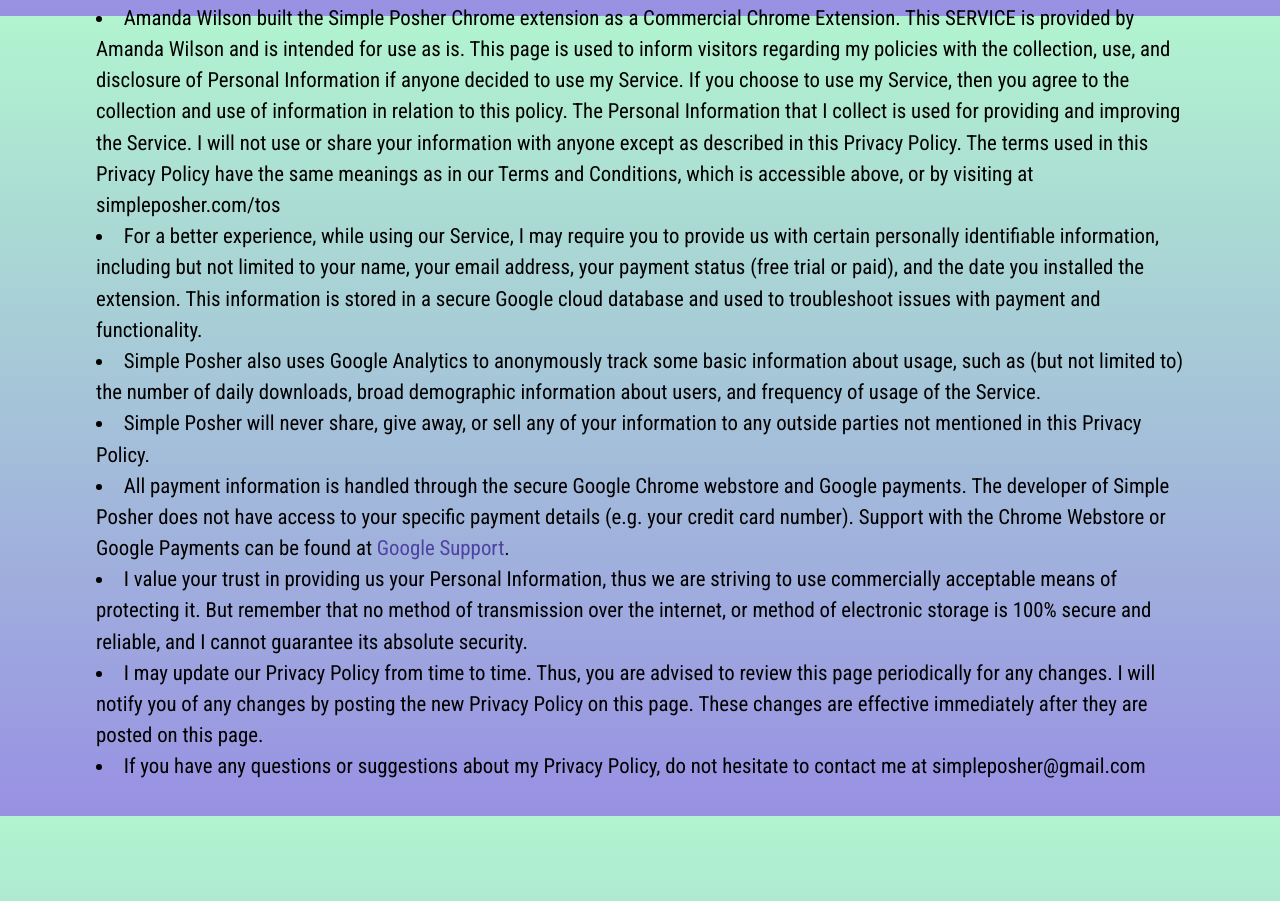
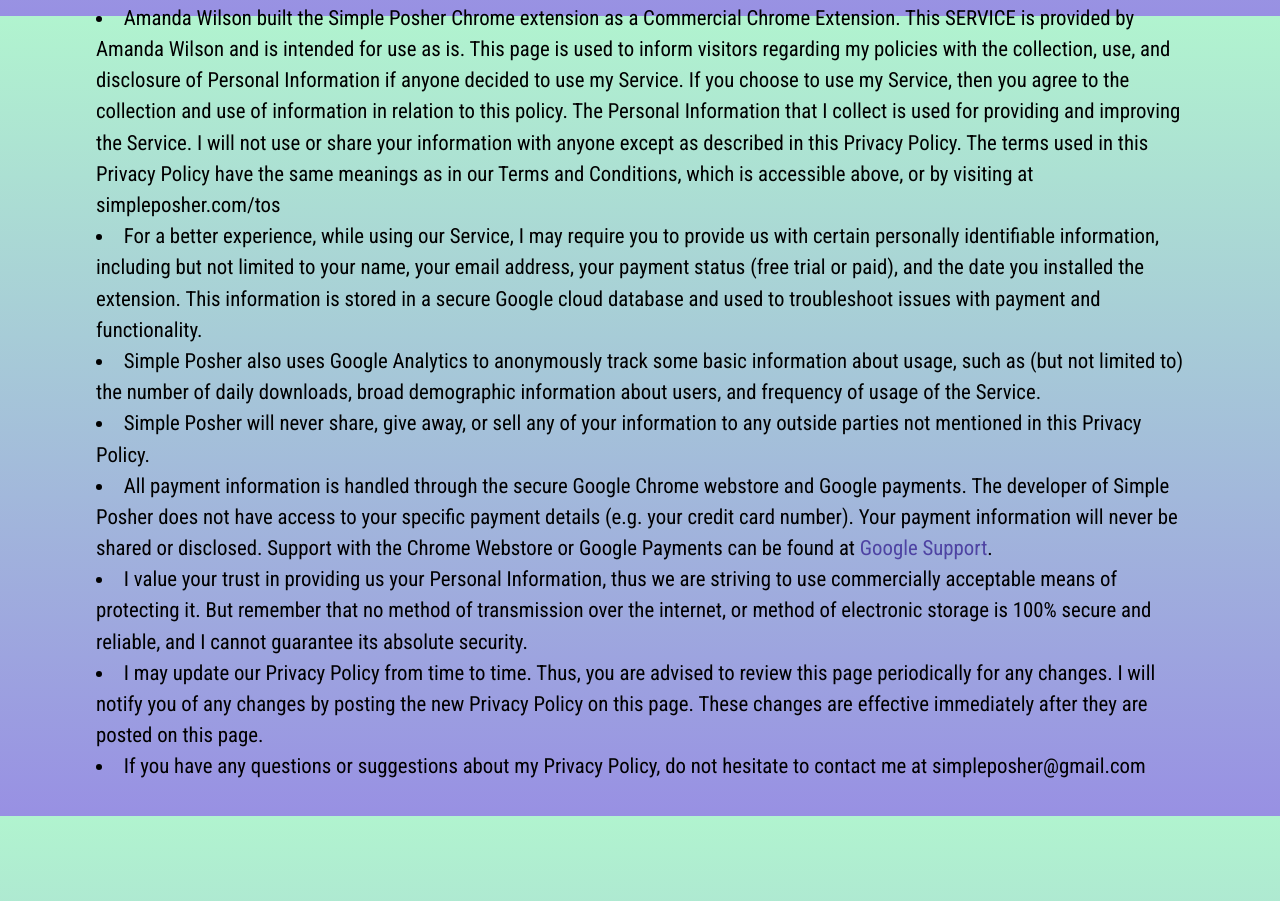
Before and after one commit to amandapgh/spwebsite-public, a plain HTML site: page tos.html in a window 1280 px wide. Shown: the part 1584-2485 px from the top of the page. Drawn offline with Linux system fonts and the light colour scheme; a web font is replaced by a local one.

Commit message:
Update tos.html

```diff
--- a/tos.html
+++ b/tos.html
@@ -118,6 +118,7 @@
 
       <li>All payment information is handled through the secure Google Chrome webstore and Google payments.
           The developer of Simple Posher does not have access to your specific payment details (e.g. your credit card number).
+          Your payment information will never be shared or disclosed.
           Support with the Chrome Webstore or Google Payments can be found at
           <a href="https://support.google.com">Google Support</a>.</li>
 
```
